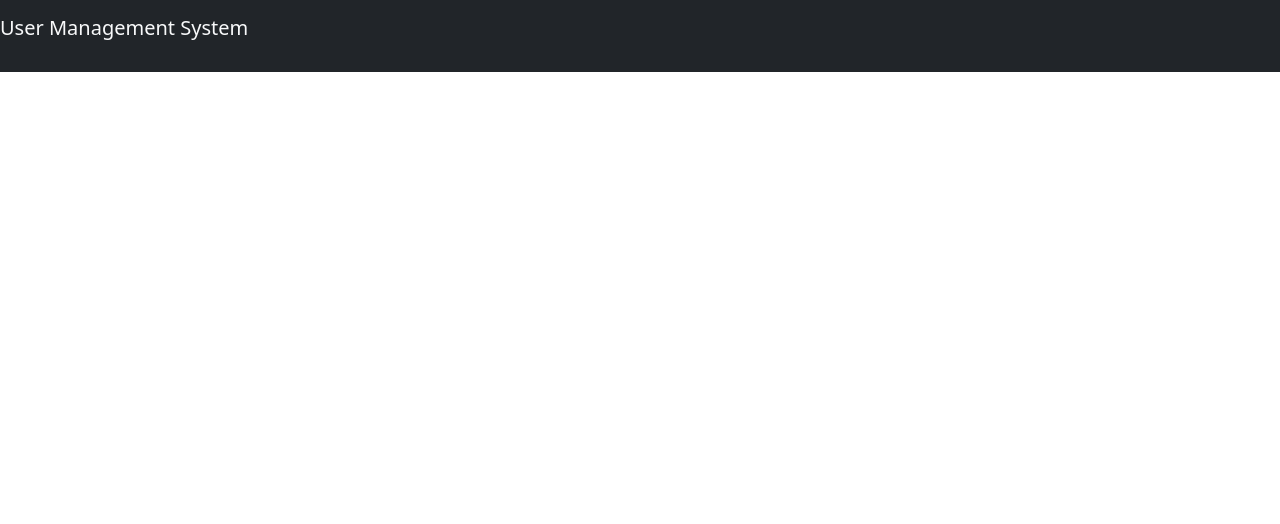
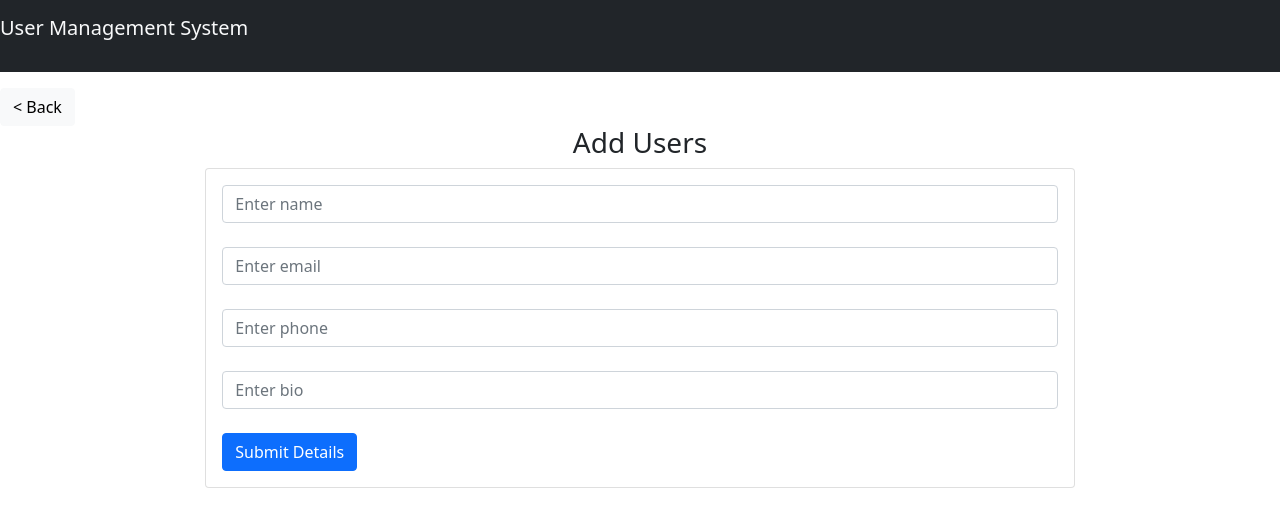
Before and after one commit to proactivecoder91/user-management-system, an Angular app in the folder user-management-system/: page /addUser in a window 1280 px wide. Before the commit this address led to /. Shown: the top 524 px of the page. Built offline with nearby package versions, Linux system fonts and the light colour scheme.

Commit message:
feat: Add user functionality added

```diff
--- a/user-management-system/db.json
+++ b/user-management-system/db.json
@@ -4,31 +4,48 @@
       "id": 1,
       "name": "Cristiano",
       "email": "cristiano@realmadrid.com",
-      "phone": 9898989898
+      "phone": 9898989898,
+      "age": 37,
+      "bio": "Cristiano Ronaldo, a football phenom, Born in Madeira, Portugal, he found his home .His speed and skill astound, a true legend, With countless goals, his records transcend."
     },
     {
       "id": 2,
       "name": "Lionel",
       "email": "lionel@barca.com",
-      "phone": 8989898989
+      "phone": 8989898989,
+      "age": 35,
+      "bio": "Lionel Messi, a maestro on the field, Hailing from Rosario, his talent revealed. Magical footwork, precision in each touch,His vision and goals leave fans in awe so much."
     },
     {
       "id": 3,
       "name": "Bukoyo",
       "email": "bukoyo@arsenal.com",
-      "phone": 2020202020
+      "phone": 2020202020,
+      "age": 21,
+      "bio": "A rising star in English football, Bukayo Saka showcases immense talent as a versatile midfielder. With exceptional dribbling, creativity, and a keen eye for goal, he is a key player for Arsenal. Saka's speed, skill, and work ethic make him a valuable asset on and off the field."
     },
     {
       "id": 4,
       "name": "Thomas",
       "email": "thomas@bayern.com",
-      "phone": 8282828282
+      "phone": 8282828282,
+      "age": 33,
+      "bio": "Thomas Müller, a German football maestro, is a versatile player known for his intelligence and positional play. With his exceptional vision, impeccable timing, and clinical finishing, Müller is a vital asset to Bayern Munich and the German national team. His ability to create opportunities and score crucial goals makes him a true game-changer."
     },
     {
       "id": 5,
       "name": "Diego",
       "email": "diego@inter.com",
-      "phone": 1011101110
+      "phone": 1011101110,
+      "age": 43,
+      "bio": "Diego Milito, an Argentine football legend, is renowned for his lethal goal-scoring ability and impeccable technique. Known for his elegant style and clinical finishing, Milito has left an indelible mark on Inter Milan and the Argentine national team. His ability to rise to the occasion in big matches and deliver crucial goals has solidified his place among the greats of the game."
+    },
+    {
+      "name": "Paolo",
+      "email": "maldini@acmilan.com",
+      "phone": "7070707070",
+      "bio": "One of the greatest defenders to play for AC Milan.",
+      "id": 6
     }
   ]
 }
--- a/user-management-system/src/app/app-routing.module.ts
+++ b/user-management-system/src/app/app-routing.module.ts
@@ -1,9 +1,13 @@
 import { NgModule } from '@angular/core';
 import { RouterModule, Routes } from '@angular/router';
 import { UsersComponent } from './components/users/users.component';
+import { UserComponent } from './components/user/user.component';
+import { AddUserComponent } from './components/add-user/add-user.component';
 
 const routes: Routes = [
-  {path:'', component:UsersComponent}
+  {path:'', component:UsersComponent},
+  {path:'user/:id', component:UserComponent},
+  {path:'addUser', component:AddUserComponent}
 ];
 
 @NgModule({
--- /dev/null
+++ b/user-management-system/src/app/components/add-user/add-user.component.html
@@ -0,0 +1,31 @@
+<button [routerLink]="['/']" class="mt-3 btn btn-light">< Back</button>
+<h3 class="text-center">Add Users</h3>
+<section class="row justify-content-center">
+  <section class="card col-8 p-3">
+    <form [formGroup]="userForm">
+      <input
+        class="form-control"
+        placeholder="Enter name"
+        formControlName="name"
+      /><br />
+      <input
+        class="form-control"
+        placeholder="Enter email"
+        formControlName="email"
+      /><br />
+      <input
+        class="form-control"
+        placeholder="Enter phone"
+        formControlName="phone"
+      /><br />
+      <input
+        class="form-control"
+        placeholder="Enter bio"
+        formControlName="bio"
+      /><br />
+      <button class="btn btn-primary" (click)="submitUser()">
+        Submit Details
+      </button>
+    </form>
+  </section>
+</section>
--- /dev/null
+++ b/user-management-system/src/app/components/add-user/add-user.component.ts
@@ -0,0 +1,29 @@
+import { Component } from '@angular/core';
+import { FormGroup, FormControl } from '@angular/forms';
+import { User } from 'src/app/models/user';
+import { UserService } from 'src/app/services/user.service';
+
+@Component({
+  selector: 'app-add-user',
+  templateUrl: './add-user.component.html',
+  styleUrls: ['./add-user.component.css']
+})
+export class AddUserComponent {
+constructor(private _userService:UserService){}
+userForm = new FormGroup({
+  name: new FormControl(),
+  email: new FormControl(),
+  phone: new FormControl(),
+  bio: new FormControl(),
+})
+
+submitUser(){
+  const user:User = {
+    name: this.userForm?.get('name')?.value,
+    email: this.userForm?.get('email')?.value,
+    phone: this.userForm?.get('phone')?.value,
+    bio: this.userForm?.get('bio')?.value,
+  }
+  this._userService.submitUser(user).subscribe(data=> console.log(data))
+}
+}
--- /dev/null
+++ b/user-management-system/src/app/components/user/user.component.html
@@ -0,0 +1,9 @@
+<section class="row justify-content-center mt-4">
+  <div class="card col-8">
+    <div class="card-body">
+      <h6 class="card-title">{{ userObject?.name }}</h6>
+      <h6 class="card-subtitle">{{ userObject?.email }}</h6>
+      <hr />
+    </div>
+  </div>
+</section>
--- /dev/null
+++ b/user-management-system/src/app/components/user/user.component.ts
@@ -0,0 +1,22 @@
+import { Component , OnInit} from '@angular/core';
+import { ActivatedRoute } from '@angular/router';
+import { UserService } from 'src/app/services/user.service';
+
+@Component({
+  selector: 'app-user',
+  templateUrl: './user.component.html',
+  styleUrls: ['./user.component.css']
+})
+export class UserComponent implements OnInit{
+  userId!:number;
+  userObject:any;
+  constructor(private ar:ActivatedRoute, private _userSrevice:UserService){}
+  ngOnInit(): void {
+    this.userId = this.ar.snapshot.params['id'];
+    this._userSrevice.getUserById(this.userId).subscribe(
+      (data)=>{
+        this.userObject = data
+      }
+    )
+}
+}
--- a/user-management-system/src/app/components/users/users.component.html
+++ b/user-management-system/src/app/components/users/users.component.html
@@ -1,3 +1,9 @@
+<section class="row justify-content-center mt-3">
+  <button [routerLink]="['/addUser']" class="col-1 btn btn-primary text-light">
+    Add User (+)
+  </button>
+</section>
+
 <main class="row justify-content-center">
   <div class="col-8 mt-3">
     <table class="table table-striped">
@@ -8,7 +14,9 @@
         <th>PHONE</th>
       </thead>
       <tbody *ngFor="let user of users$ | async">
-        <td>{{ user.id }}</td>
+        <td>
+          <a [routerLink]="['/user', user.id]">{{ user.id }}</a>
+        </td>
         <td>{{ user.name }}</td>
         <td>{{ user.email }}</td>
         <td>{{ user.phone }}</td>
--- /dev/null
+++ b/user-management-system/src/app/models/user.ts
@@ -0,0 +1,7 @@
+export interface User{
+    id?:number;
+    name:string;
+    email:string;
+    phone:number;
+    bio:string;
+}
--- a/user-management-system/src/app/services/user.service.ts
+++ b/user-management-system/src/app/services/user.service.ts
@@ -1,5 +1,6 @@
 import { Injectable } from '@angular/core';
 import {HttpClient} from '@angular/common/http';
+import { User } from '../models/user';
 
 @Injectable({
   providedIn: 'root'
@@ -12,4 +13,12 @@ export class UserService {
     return this._http.get(this.url);
   }
 
+  getUserById(id:number){
+    return this._http.get(`${this.url}/${id}`)
+  }
+
+  submitUser(obj:User){
+    return this._http.post<User>(this.url,obj);
+  }
+
 }
```
Also changed, not shown: user-management-system/src/app/app.module.ts (+8 -3 lines), user-management-system/src/app/components/add-user/add-user.component.css (added), user-management-system/src/app/components/user/user.component.css (added), 2 other files (tests, documents, lock files or other folders).
